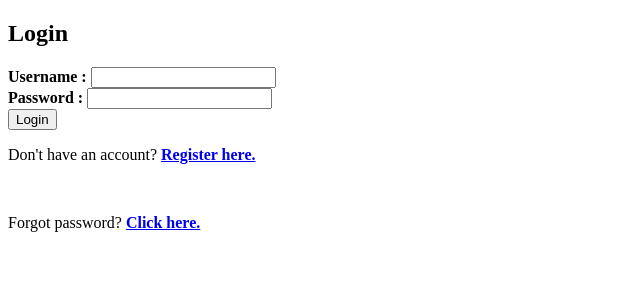
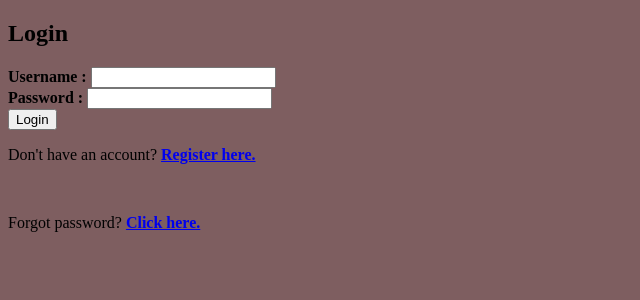
Before and after one commit to GucciGordo/demo, a PHP site: page /login.php in a window 1280 px wide. Shown: the top 300 px of the page, without its empty margins (0-640 px from the left). Run offline with PHP 8.4, Linux system fonts and the light colour scheme.

Commit message:
Changed background colors of login and index
I like hues of grey

```diff
--- a/index.php
+++ b/index.php
@@ -21,6 +21,7 @@ if(isset($_GET['logout']))
     <head>
         <title>Homepage</title>
     </head>
+    <body style="background-color:#4c516d;">
     <body>
         <h1>This is the homepage.</h1>
         <?php
--- a/login.php
+++ b/login.php
@@ -5,6 +5,8 @@
         <title>Login</title>
     </head>
 <body>
+<body style="background-color:#7e5e60;">
+
     <div class='container'>
         <div class='header'>
         <h2>Login</h2>
```
